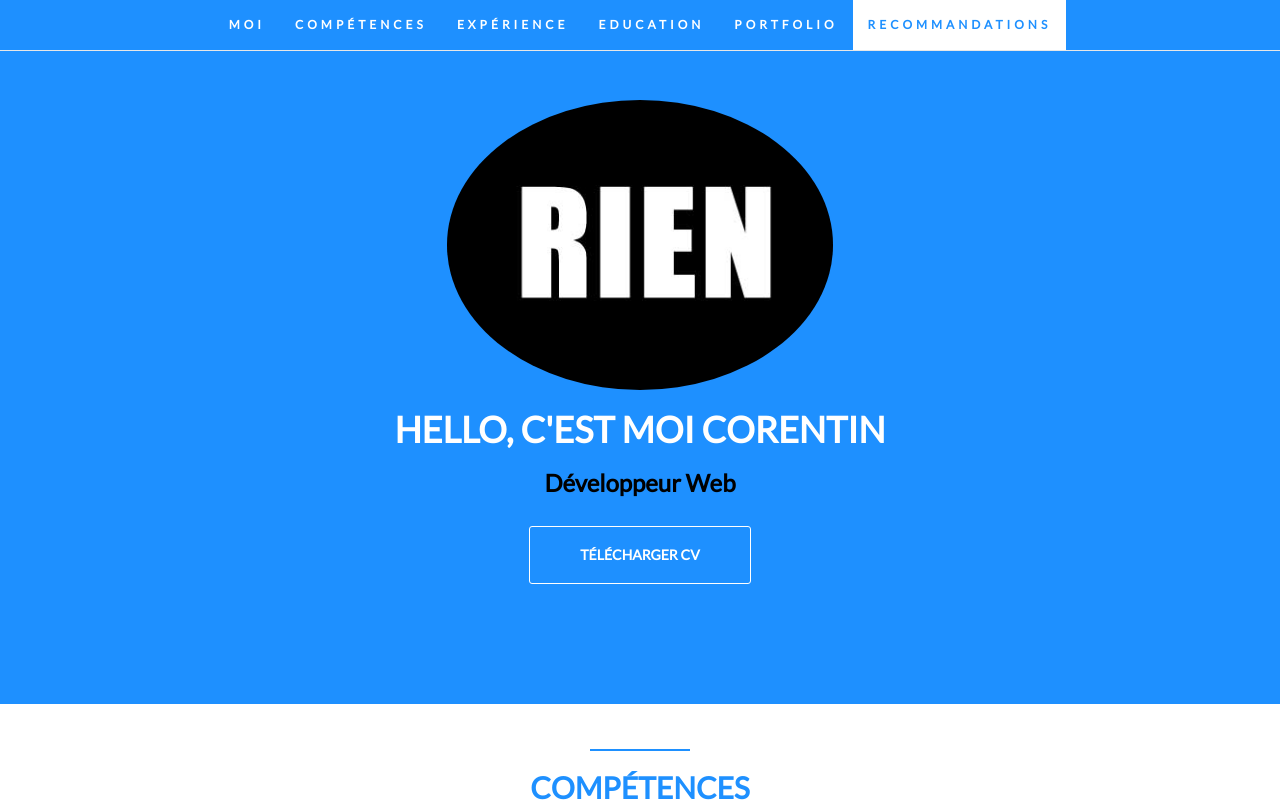
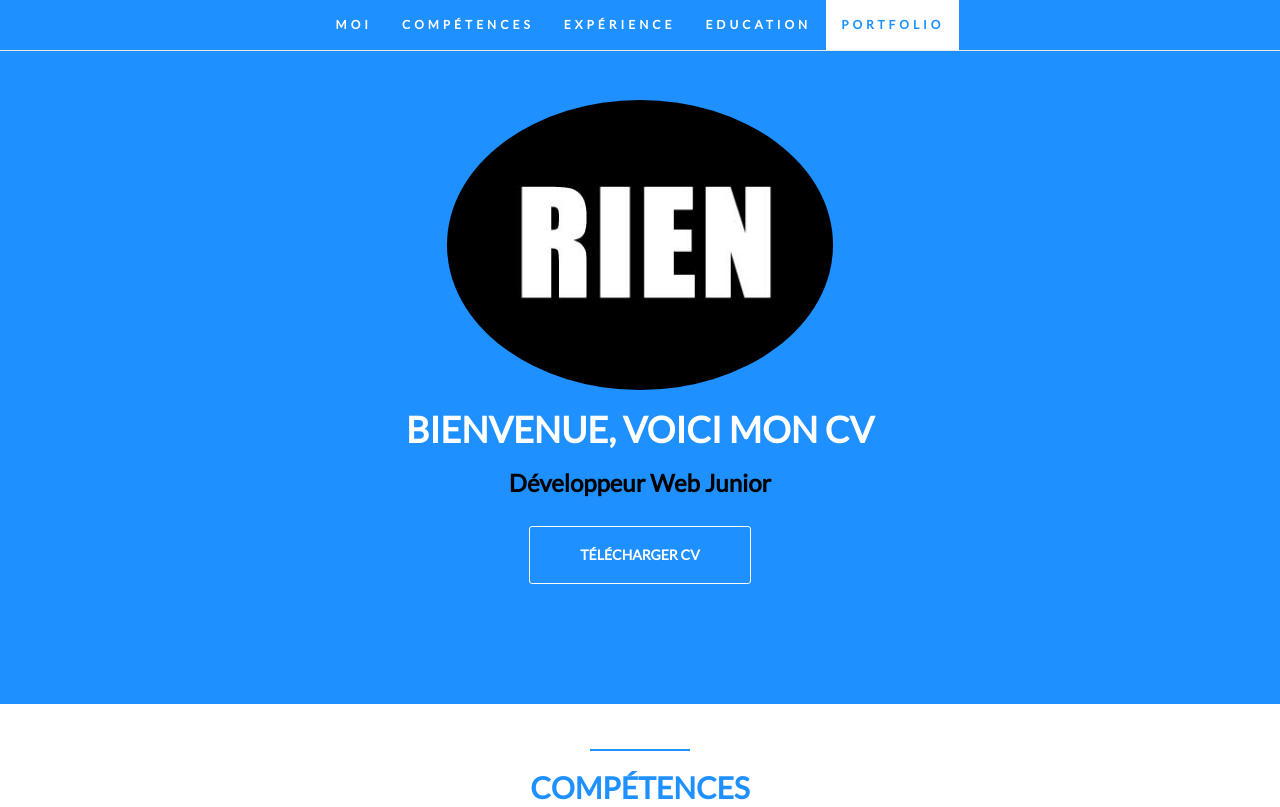
Before and after one commit to InFeRnOw/monSite, a plain HTML site: page index.html in a window 1280 px wide. Shown: the top 807 px of the page. Drawn offline with nearby package versions, Linux system fonts and the light colour scheme.

Commit message:
Amélioration du index.html et style.css

```diff
--- a/CSS/style.css
+++ b/CSS/style.css
@@ -7,6 +7,10 @@ body
 h1, h2, h3, h4, h5, h6
 {
     font-weight: bold;
+}
+ul
+{
+    list-style: none;
 }
 img
 {
@@ -195,7 +199,7 @@ section .heading h2
     font-size: 20px;
     text-align: center;
     position: absolute;
-    top: 36px;
+    top: 16px;
     left: 50%;
     margin-left: -25px;
     background-color: #ddd;
@@ -330,11 +334,11 @@ section .heading h2
 
 /* RECOMMANDATIONS */
 
-#recommandations
+#lesGrandsEsprits
 {
     background: #fff;
 }
-#recommandations .heading h2
+#lesGrandsEsprits .heading h2
 {
   color: #1E90FF;
 }
--- a/index.html
+++ b/index.html
@@ -28,7 +28,6 @@
                         <li><a href="#experience">Expérience</a></li>
                         <li><a href="#education">Education</a></li>
                         <li><a href="#portfolio">Portfolio</a></li>
-                        <li><a href="#recommandations">Recommandations</a></li>
                     </ul>
                 </div>
 
@@ -41,8 +40,8 @@
                 <img src="IMGS/rien.jpg" alt="john" class="img-circle"><!-- à remplacer rien.jpg par me.jpg -->
             </div>
             <div class="heading">
-                <h1>Hello, c'est moi Corentin</h1>
-                <h3>Développeur Web</h3>
+                <h1>Bienvenue, voici mon CV</h1>
+                <h3>Développeur Web Junior</h3>
                 <a href="DOCS/CV-CORENTIN.pdf" class="button1">télécharger CV</a>
             </div>
         </section>
@@ -167,7 +166,7 @@
                             <div class="blue-divider"></div>
                             <p>Apprentissage Général</p>
                             <p>Inité au logiciel de conception 3D</p>
-                            <p>Atelier de developpement web</p>
+                            <p>Atelier de développement web</p>
                         </div>
                     </div>
                     <div class="col-sm-6">
@@ -179,7 +178,7 @@
                             <div class="blue-divider"></div>
                             <p>HTML/CSS, Javascript, Jquery</p>
                             <p>Php & MySQL</p>
-                            <p>Bootstrap, Responsive Design</p>
+                            <p>Bootstrap et Responsive Design</p>
                         </div>
                     </div>
                 </div>
@@ -227,7 +226,7 @@
                 </div>
         </div>
         </section>
-        <section id="recommandations">
+        <section id="lesGrandsEsprits">
             <div class="container-fluid">
                 <div class="blue-divider"></div>
                 <div class="heading">
```
